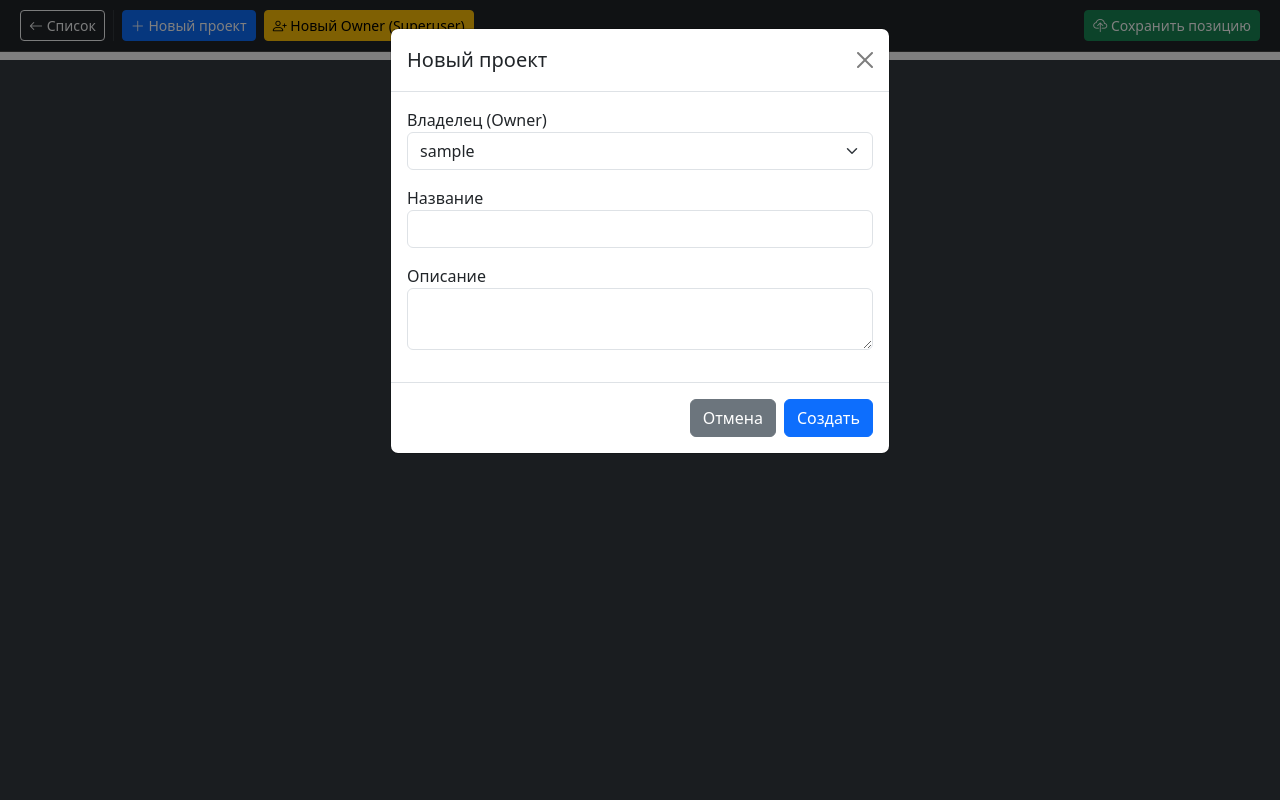
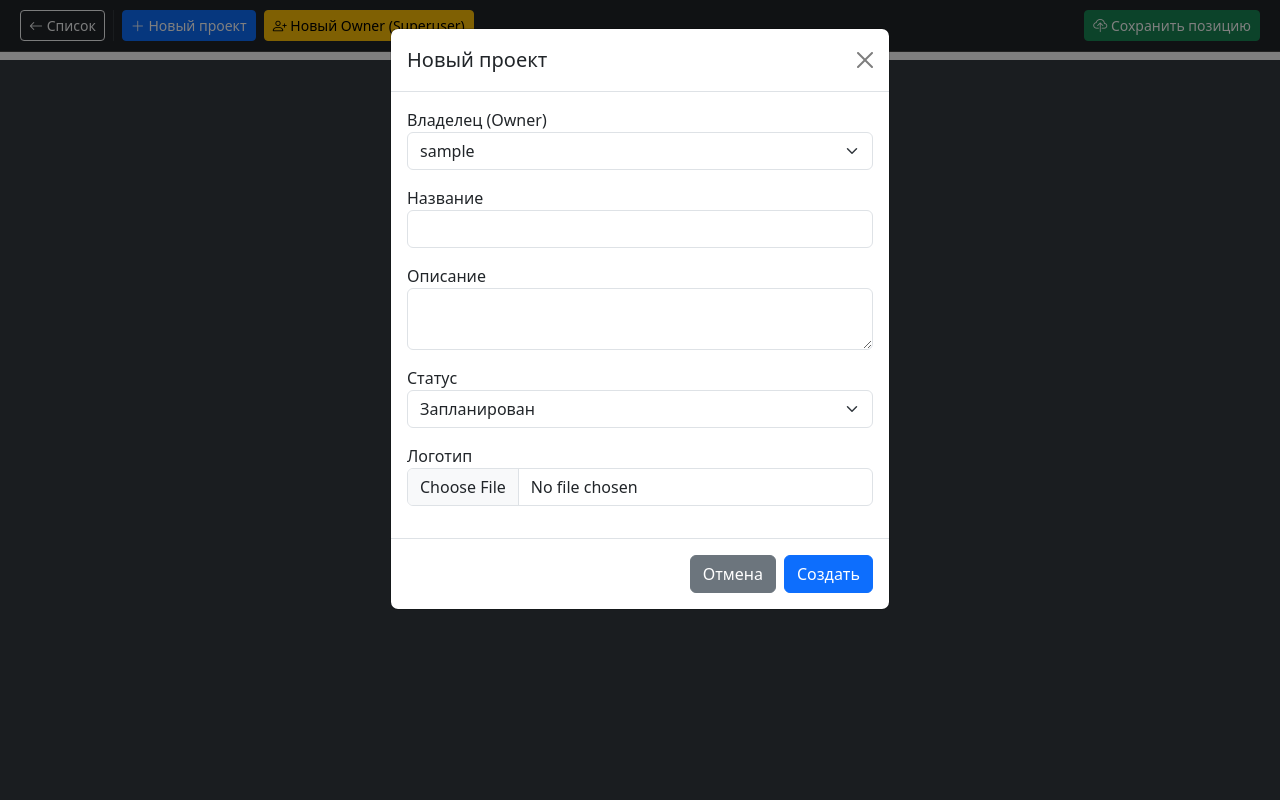
Before and after one commit to AlexMaster168/uvp-project, a Django app: page /projects/super-structure/ in a window 1280 px wide, after a click on "Новый проект". Run offline with Django 4.2, Linux system fonts and the light colour scheme; the visitor is signed in with stand-in values (Sample User, id 1); data comes from the database, SQL or seed files in the repository; data that the repository does not hold is empty.

Commit message:
fixed arrows

```diff
--- a/templates/projects/super_structure.html
+++ b/templates/projects/super_structure.html
@@ -49,6 +49,17 @@
             z-index: 0;
         }
 
+        #nodes-layer {
+            position: absolute;
+            top: 0;
+            left: 0;
+            width: 100%;
+            height: 100%;
+            transform-origin: 0 0;
+            pointer-events: none;
+            z-index: 1;
+        }
+
         .node {
             background: white;
             border: 2px solid #ccc;
@@ -59,7 +70,7 @@
             box-shadow: 0 4px 6px rgba(0, 0, 0, 0.3);
             user-select: none;
             transition: transform 0.1s;
-            z-index: 1;
+            pointer-events: auto;
             display: flex;
             flex-direction: column;
         }
@@ -194,6 +205,20 @@
                     <label>Описание</label>
                     <textarea id="new-proj-desc" class="form-control"></textarea>
                 </div>
+                <div class="mb-3">
+                    <label>Статус</label>
+                    <select id="new-proj-status" class="form-select">
+                        <option value="planned">Запланирован</option>
+                        <option value="in_progress">В работе</option>
+                        <option value="idle">Простой</option>
+                        <option value="sleep">Заморожен</option>
+                        <option value="finished">Завершен</option>
+                    </select>
+                </div>
+                <div class="mb-3">
+                    <label>Логотип</label>
+                    <input type="file" id="new-proj-logo" class="form-control">
+                </div>
             </div>
             <div class="modal-footer">
                 <button type="button" class="btn btn-secondary" data-bs-dismiss="modal">Отмена</button>
@@ -248,6 +273,24 @@
                 <div class="mb-3">
                     <label>Описание</label>
                     <textarea id="edit-proj-desc" class="form-control"></textarea>
+                </div>
+                <div class="mb-3">
+                    <label>Статус</label>
+                    <select id="edit-proj-status" class="form-select">
+                        <option value="planned">Запланирован</option>
+                        <option value="in_progress">В работе</option>
+                        <option value="idle">Простой</option>
+                        <option value="sleep">Заморожен</option>
+                        <option value="finished">Завершен</option>
+                    </select>
+                </div>
+                <div class="mb-3">
+                    <label>Логотип</label>
+                    <div class="mb-2">
+                        <img id="edit-proj-current-logo" src="" alt="Текущий логотип"
+                             style="max-height: 80px; display: none; border-radius: 4px; border: 1px solid #ddd;">
+                    </div>
+                    <input type="file" id="edit-proj-logo" class="form-control">
                 </div>
             </div>
             <div class="modal-footer">
@@ -304,7 +347,19 @@
         openEditModal(node) {
             document.getElementById('edit-proj-id').value = node.data.db_id;
             document.getElementById('edit-proj-name').value = node.title;
-            document.getElementById('edit-proj-desc').value = "";
+            document.getElementById('edit-proj-desc').value = node.data.description || "";
+            document.getElementById('edit-proj-status').value = node.data.status || 'planned';
+
+            const logoImg = document.getElementById('edit-proj-current-logo');
+            if (node.data.logo) {
+                logoImg.src = node.data.logo;
+                logoImg.style.display = 'block';
+            } else {
+                logoImg.style.display = 'none';
+                logoImg.src = '';
+            }
+
+            document.getElementById('edit-proj-logo').value = "";
             editModal.show();
         }
 
@@ -398,17 +453,17 @@
             const nodeWidth = 240;
             const nodeHeight = 80;
 
-            const x1 = s.x + nodeWidth;
-            const y1 = s.y + (nodeHeight / 2);
+            const x1 = s.x + (nodeWidth / 2);
+            const y1 = s.y + nodeHeight;
 
-            const x2 = t.x;
-            const y2 = t.y + (nodeHeight / 2);
+            const x2 = t.x + (nodeWidth / 2);
+            const y2 = t.y;
 
-            const dist = Math.abs(x2 - x1) * 0.5;
-            const cp1x = x1 + dist;
-            const cp1y = y1;
-            const cp2x = x2 - dist;
-            const cp2y = y2;
+            const dist = Math.abs(y2 - y1) * 0.5;
+            const cp1x = x1;
+            const cp1y = y1 + dist;
+            const cp2x = x2;
+            const cp2y = y2 - dist;
 
             const path = document.createElementNS("http://www.w3.org/2000/svg", "path");
             path.setAttribute("d", `M ${x1} ${y1} C ${cp1x} ${cp1y}, ${cp2x} ${cp2y}, ${x2} ${y2}`);
@@ -461,19 +516,25 @@
         const name = document.getElementById('new-proj-name').value;
         const desc = document.getElementById('new-proj-desc').value;
         const ownerId = document.getElementById('new-proj-owner').value;
+        const status = document.getElementById('new-proj-status').value;
+        const logo = document.getElementById('new-proj-logo').files[0];
 
         if (!name || !ownerId) return;
+
+        const formData = new FormData();
+        formData.append('name', name);
+        formData.append('description', desc);
+        formData.append('owner_id', ownerId);
+        formData.append('status', status);
+        if (logo) {
+            formData.append('logo', logo);
+        }
 
         try {
             const res = await fetch('/api/projects/', {
                 method: 'POST',
-                headers: {'Content-Type': 'application/json', 'X-CSRFToken': getCookie('csrftoken')},
-                body: JSON.stringify({
-                    name: name,
-                    description: desc,
-                    status: 'planned',
-                    owner_id: ownerId
-                })
+                headers: {'X-CSRFToken': getCookie('csrftoken')},
+                body: formData
             });
             if (res.ok) {
                 createModal.hide();
@@ -517,12 +578,22 @@
         const id = document.getElementById('edit-proj-id').value;
         const name = document.getElementById('edit-proj-name').value;
         const desc = document.getElementById('edit-proj-desc').value;
+        const status = document.getElementById('edit-proj-status').value;
+        const logo = document.getElementById('edit-proj-logo').files[0];
+
+        const formData = new FormData();
+        formData.append('name', name);
+        formData.append('description', desc);
+        formData.append('status', status);
+        if (logo) {
+            formData.append('logo', logo);
+        }
 
         try {
             const res = await fetch(`/api/projects/${id}/`, {
                 method: 'PATCH',
-                headers: {'Content-Type': 'application/json', 'X-CSRFToken': getCookie('csrftoken')},
-                body: JSON.stringify({name: name, description: desc})
+                headers: {'X-CSRFToken': getCookie('csrftoken')},
+                body: formData
             });
             if (res.ok) {
                 editModal.hide();
```
